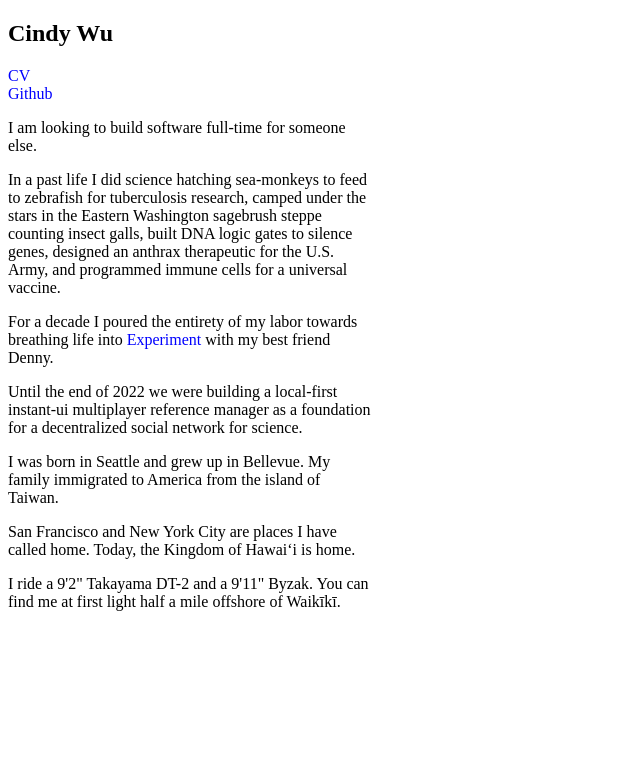
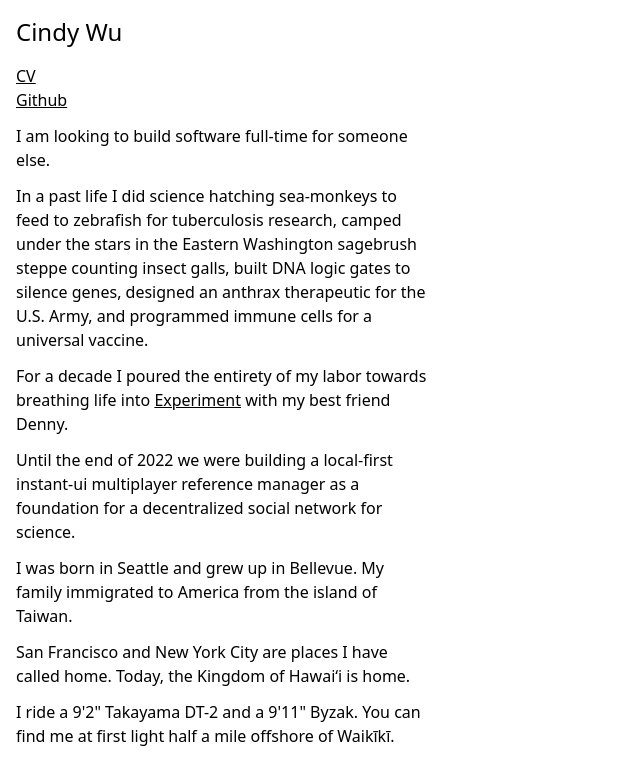
Before and after one commit to cindywu/cindy-wu, a Next.js app: page / in a window 1280 px wide. Shown: the top 784 px of the page, without its empty margins (0-640 px from the left). Built offline with nearby package versions, Linux system fonts and the light colour scheme.

Commit message:
fix dark mode styles

```diff
--- a/components/home.module.css
+++ /dev/null
@@ -1,8 +0,0 @@
-.container {
-  display: flex;
-  flex-direction: column;
-  justify-content: center;
-  padding: 0 0.5rem;
-  text-align: left;
-  max-width: 380px;
-}
--- a/components/home.tsx
+++ b/components/home.tsx
@@ -1,11 +1,11 @@
 import React from 'react'
-import styles from './home.module.css'
 import Link from 'next/link'
 
 export default function Home() {
   return (
-    <div className={styles.container}>
-      <h2>Cindy Wu</h2>
+    <div className={"w-screen h-screen overflow-auto dark:bg-zinc-800 dark:text-zinc-300"}>
+    <div className={"p-4 max-w-md"}>
+      <div className={"text-2xl pb-4 font-medium"}>Cindy Wu</div>
       <div>
         <Thing
           text={"CV"}
@@ -16,25 +16,24 @@ export default function Home() {
           link={"https://github.com/cindywu"}
         />
       </div>
-      <div>
-        <p>I am looking to build software full-time for someone else.</p>
-        <p>In a past life I did science hatching sea-monkeys to feed to zebrafish for tuberculosis research, camped under the stars in the Eastern Washington sagebrush steppe counting insect galls, built DNA logic gates to silence genes, designed an anthrax therapeutic for the U.S. Army, and programmed immune cells for a universal vaccine.</p>
-        {/* <p>The work produced currency in the form of peer-reviewed papers.</p> */}
-        <p>For a decade I poured the entirety of my labor towards breathing life into <Link href="http://experiment.com">Experiment</Link> with my best friend Denny.
-        </p>
-        {/* <p>The work landed us prestigious financial support and fancy awards. Some famous people and some respected news sources published very nice words.</p> */}
-        <p>Until the end of 2022 we were building a local-first instant-ui multiplayer reference manager as a foundation for a decentralized social network for science.</p>
-        <p>I was born in Seattle and grew up in Bellevue. My family immigrated to America from the island of Taiwan.</p>
-        <p>San Francisco and New York City are places I have called home. Today, the Kingdom of Hawaiʻi is home.</p>
-        <p>I ride a {`9'2"`} Takayama DT-2 and a {`9'11"`} Byzak. You can find me at first light half a mile offshore of Waikīkī.</p>
+      <div className={"flex-row font-light"}>
+        <div className={"pt-3"}>I am looking to build software full-time for someone else.</div>
+        <div className={"pt-3"}>In a past life I did science hatching sea-monkeys to feed to zebrafish for tuberculosis research, camped under the stars in the Eastern Washington sagebrush steppe counting insect galls, built DNA logic gates to silence genes, designed an anthrax therapeutic for the U.S. Army, and programmed immune cells for a universal vaccine.</div>
+        <div className={"pt-3"}>For a decade I poured the entirety of my labor towards breathing life into <Link href="http://experiment.com">Experiment</Link> with my best friend Denny.
+        </div>
+        <div className={"pt-3"}>Until the end of 2022 we were building a local-first instant-ui multiplayer reference manager as a foundation for a decentralized social network for science.</div>
+        <div className={"pt-3"}>I was born in Seattle and grew up in Bellevue. My family immigrated to America from the island of Taiwan.</div>
+        <div className={"pt-3"}>San Francisco and New York City are places I have called home. Today, the Kingdom of Hawaiʻi is home.</div>
+        <div className={"pt-3"}>I ride a {`9'2"`} Takayama DT-2 and a {`9'11"`} Byzak. You can find me at first light half a mile offshore of Waikīkī.</div>
       </div>
+    </div>
     </div>
   )
 }
 
 function Thing({text, link}: {text: string, link: string}) {
   return (
-    <div className={styles.cv}>
+    <div>
       <Link href={link}>
         {text}
       </Link>
--- a/styles/globals.css
+++ b/styles/globals.css
@@ -1,3 +1,7 @@
+@tailwind base;
+@tailwind components;
+@tailwind utilities;
+
 html,
 body {
   padding: 0;
@@ -5,12 +9,6 @@ body {
 }
 
 a {
-  color: inherit;
-  text-decoration: none;
-  color: blue;
-}
-
-a:hover {
   text-decoration: underline;
 }
 
```
